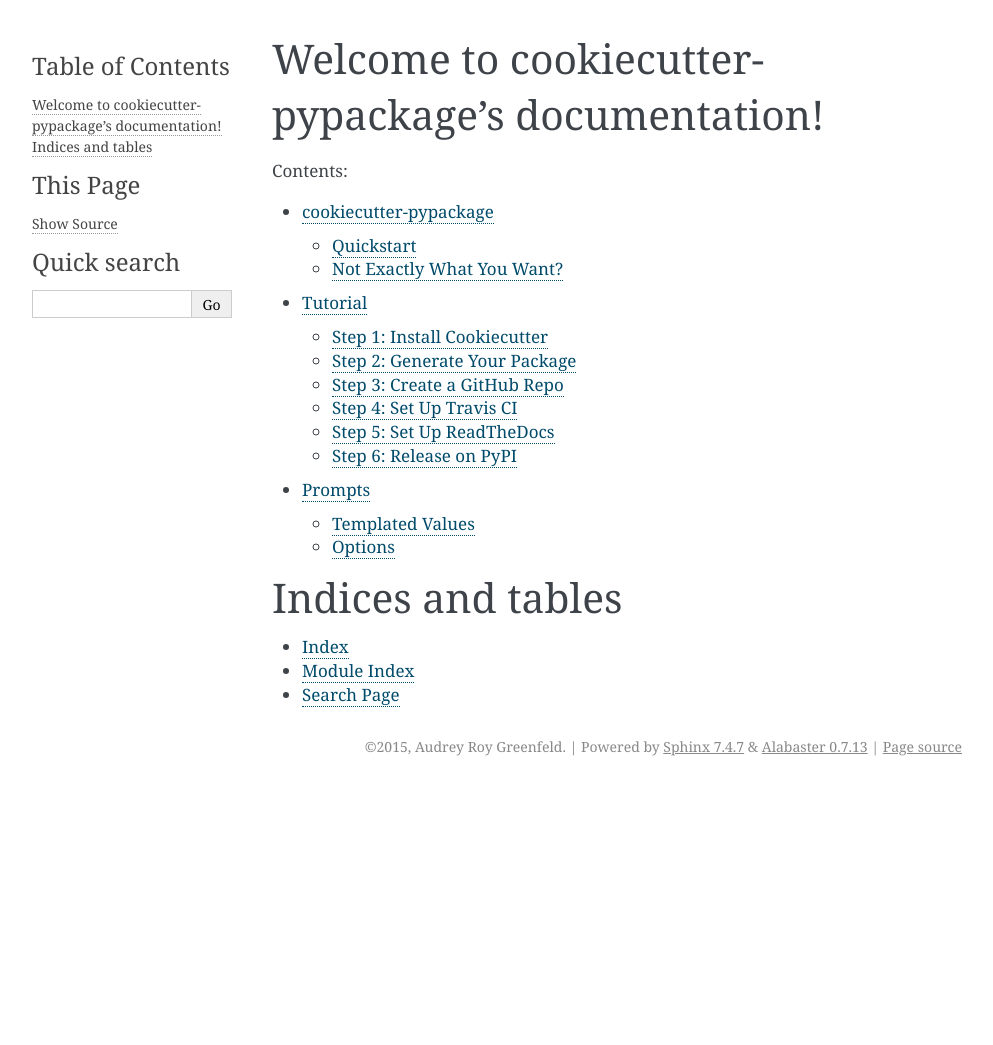
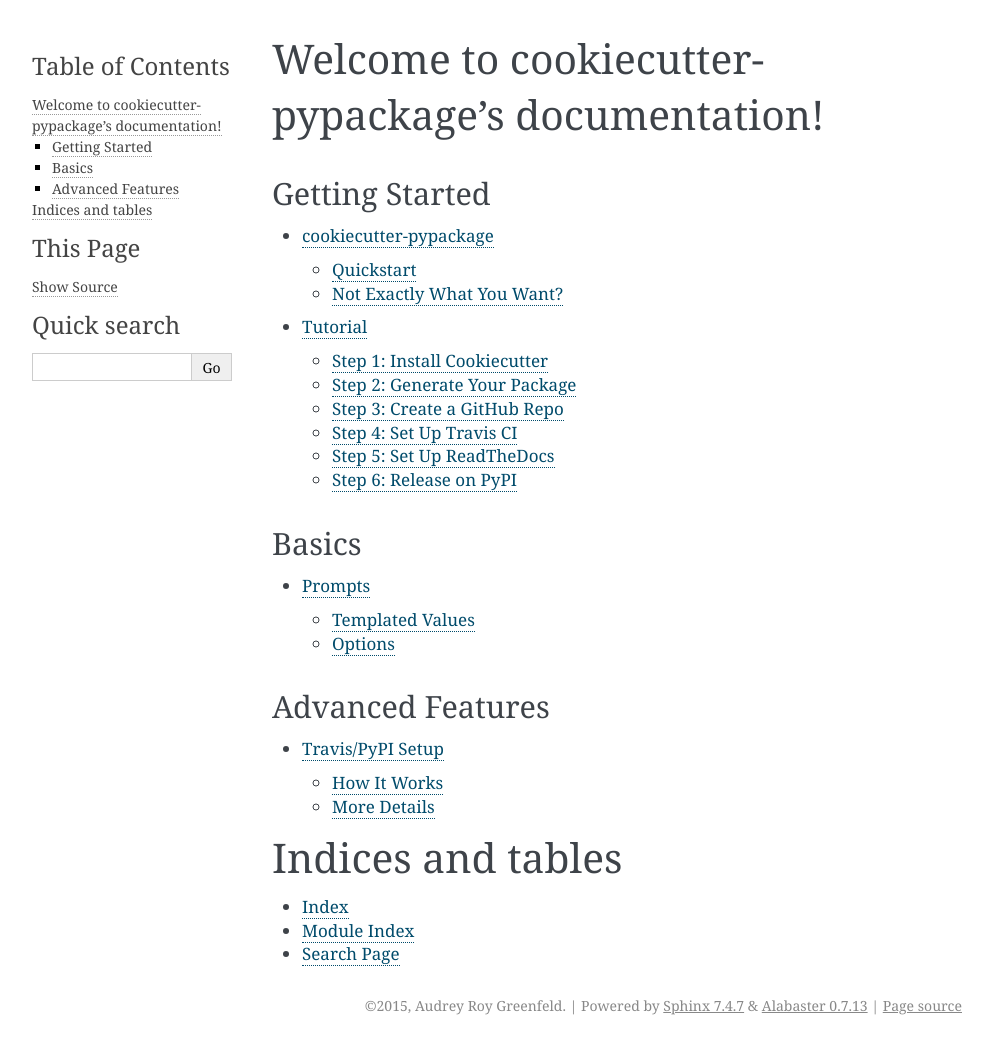
Before and after one commit to audreyfeldroy/cookiecutter-pypackage, a Sphinx documentation site: the page built from docs/index.rst, in a window 1280 px wide. Shown: the whole page, without its empty margins (148-1141 px from the left). Built offline with Sphinx 7.4.7, drawn with Linux system fonts in a browser that asks for light colours; before the commit the page ends 900 px from its top, so only the background shows below that.

Commit message:
Break up docs index. Add Travis/PyPI setup docs.

```diff
--- a/docs/index.rst
+++ b/docs/index.rst
@@ -6,14 +6,30 @@
 Welcome to cookiecutter-pypackage's documentation!
 ==================================================
 
-Contents:
+Getting Started
+---------------
 
 .. toctree::
    :maxdepth: 2
 
    readme
    tutorial
+
+Basics
+------
+
+.. toctree::
+   :maxdepth: 2
+
    prompts
+
+Advanced Features
+-----------------
+
+.. toctree::
+   :maxdepth: 2
+
+   travis_pypi_setup
 
 Indices and tables
 ==================
```
Also changed, not shown: docs/travis_pypi_setup.rst (added, +20 -0 lines).
